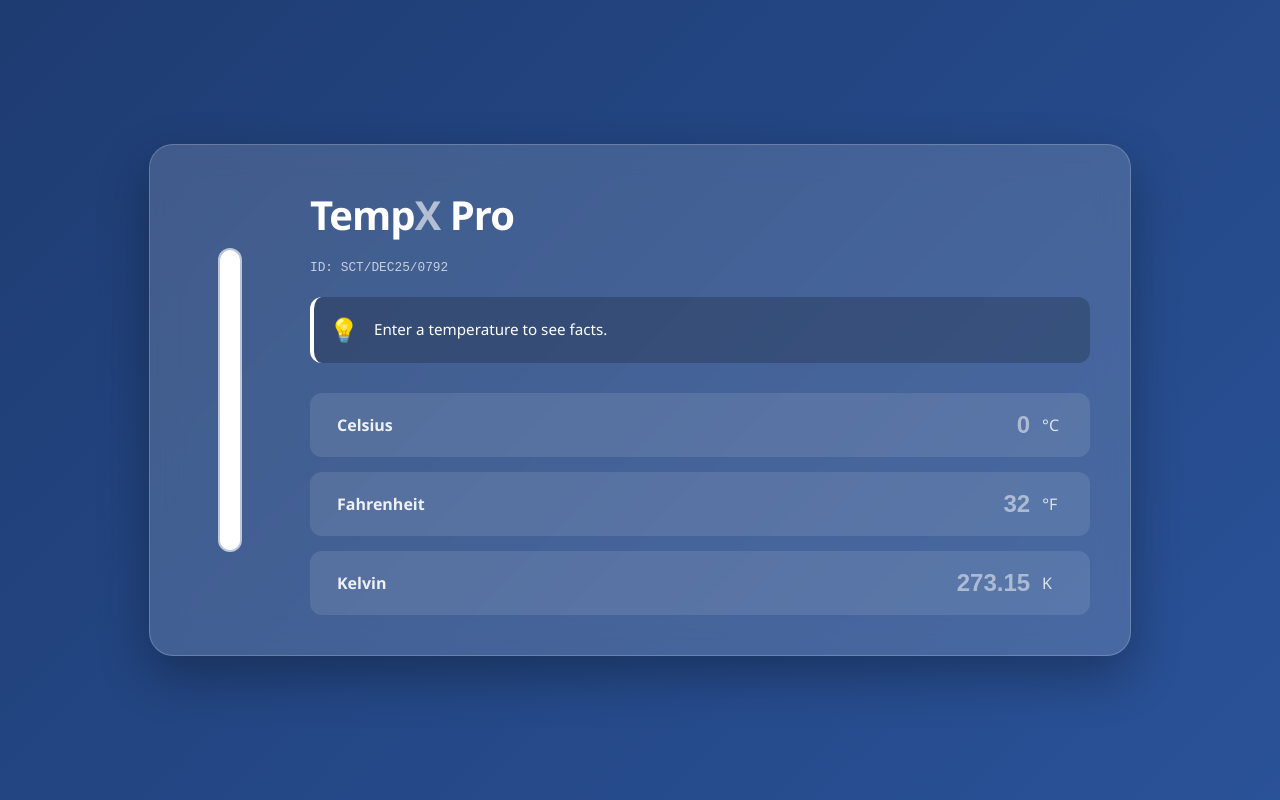
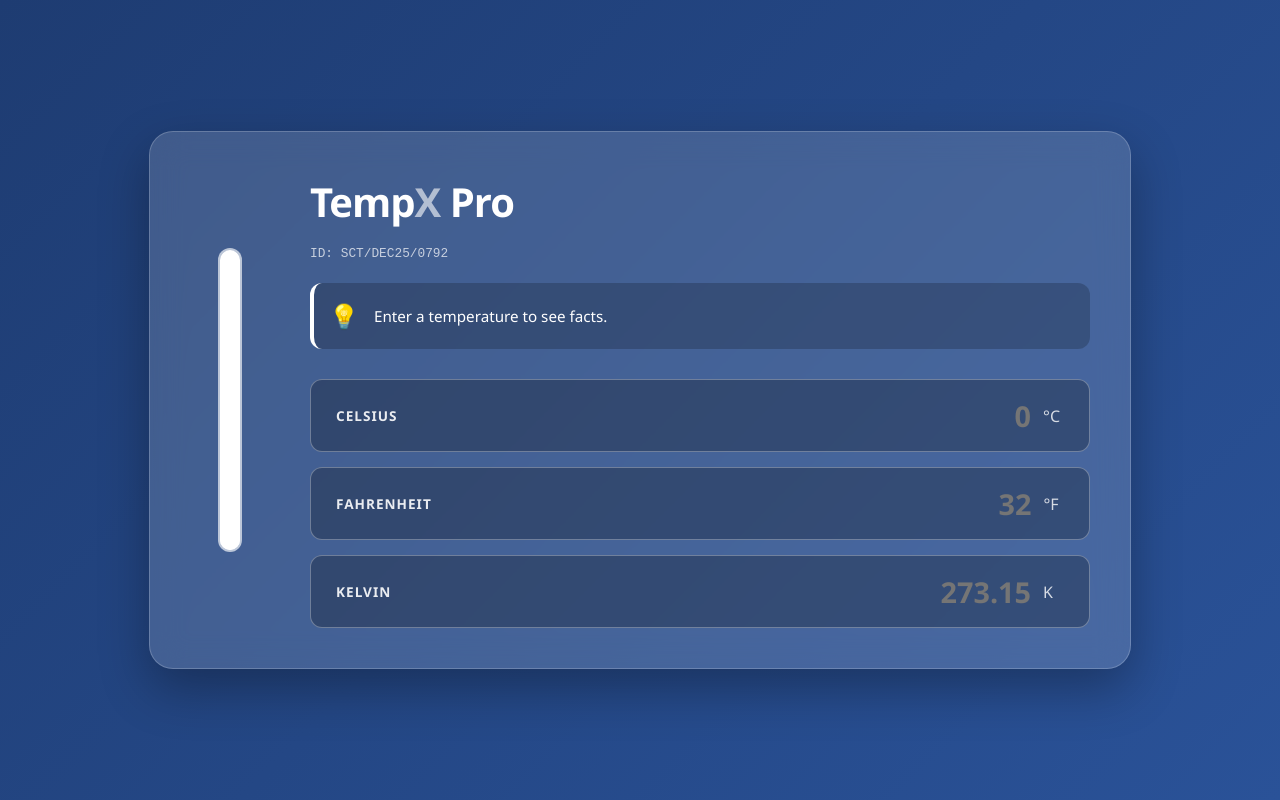
Before and after one commit to threesshad-cpu/SCT_SD_1, a React (Vite) app: page / in a window 1280 px wide. Built offline with nearby package versions, Linux system fonts and the light colour scheme.

Commit message:
UI Update: High visibility input fields

```diff
--- a/src/TemperatureConverter.css
+++ b/src/TemperatureConverter.css
@@ -87,44 +87,66 @@
 
 .inputs-grid { display: grid; gap: 15px; }
 
-/* INPUT CARD - THE FIXED PART */
+/* src/TemperatureConverter.css */
+
+/* ... (keep your top sections the same) ... */
+
+/* UPDATED INPUT CARD DESIGN */
 .input-card {
   position: relative;
-  background: rgba(255,255,255,0.1);
-  padding: 15px 25px; /* Bigger padding */
+  /* Darker background makes it look like an empty slot */
+  background: rgba(0, 0, 0, 0.25);
+  padding: 15px 25px;
   border-radius: 12px;
-  display: flex; align-items: center; justify-content: space-between;
+  display: flex;
+  align-items: center;
+  justify-content: space-between;
   transition: all 0.2s;
-  border: 2px solid transparent; /* Prepare for border change */
+
+  /* Permanent border so user knows it's a box */
+  border: 1px solid rgba(255, 255, 255, 0.3);
+
+  /* Change mouse cursor so they know it's clickable */
+  cursor: text;
 }
 
 /* HOVER EFFECT */
 .input-card:hover {
-  background: rgba(255,255,255,0.2);
-  transform: translateX(5px);
+  background: rgba(0, 0, 0, 0.35);
+  border-color: rgba(255, 255, 255, 0.6);
 }
 
-/* FOCUS EFFECT (The Glow) */
+/* CLICK/FOCUS EFFECT (Bright Glow) */
 .input-card:focus-within {
-  background: rgba(255,255,255,0.25);
-  border-color: rgba(255,255,255,0.8); /* Bright white border */
-  box-shadow: 0 0 15px rgba(255,255,255,0.3); /* Glow */
+  background: rgba(0, 0, 0, 0.4);
+  border-color: #fff;
+  box-shadow: 0 0 20px rgba(255, 255, 255, 0.4); /* Stronger Glow */
   transform: scale(1.02);
 }
 
-.input-card label { width: 100px; font-weight: 600; opacity: 0.9; }
+.input-card label {
+  width: 100px;
+  font-weight: 600;
+  opacity: 0.9;
+  color: #fff;
+  text-transform: uppercase;
+  font-size: 0.85rem;
+  letter-spacing: 1px;
+}
 
 .input-card input {
-  background: transparent; border: none; color: white;
-  font-size: 1.5rem; /* Bigger Text */
-  text-align: right; width: 100%; outline: none;
+  background: transparent;
+  border: none;
+  color: white;
+  font-size: 1.8rem; /* Even larger text */
+  text-align: right;
+  width: 100%;
+  outline: none;
   font-weight: bold;
+  font-family: 'Segoe UI', monospace; /* Monospace makes numbers look techy */
 }
 
-.input-card input::placeholder {
-  color: rgba(255, 255, 255, 0.5); /* Lighter placeholder */
-}
-
+/* ... (keep the rest of the file) ... */
 /* REMOVE SPINNERS FROM INPUTS */
 input::-webkit-outer-spin-button, input::-webkit-inner-spin-button { -webkit-appearance: none; margin: 0; }
 
```
